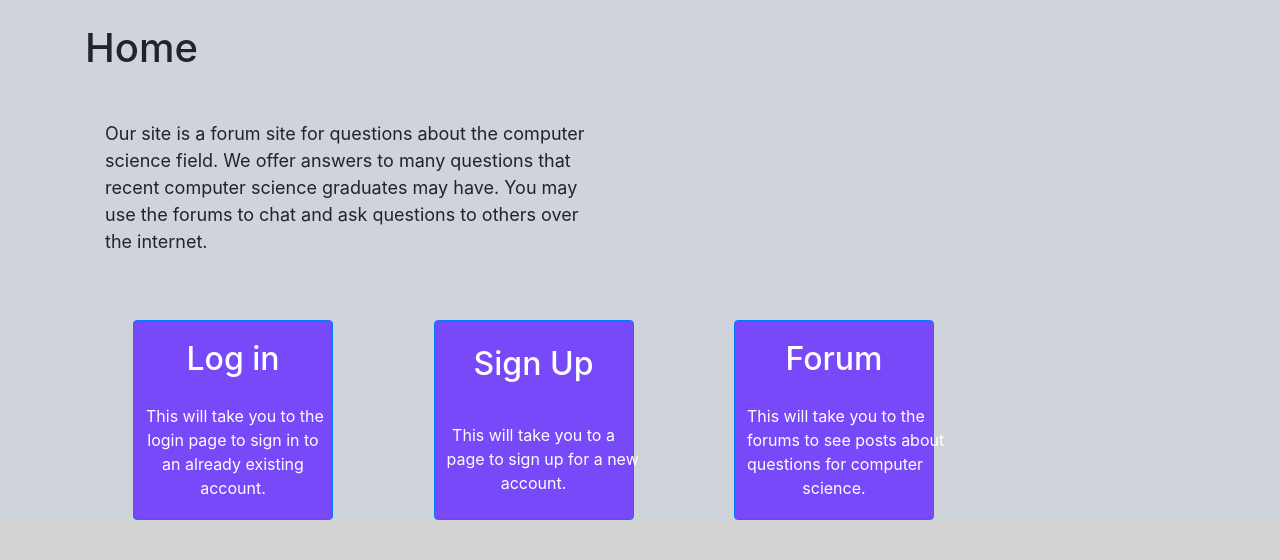
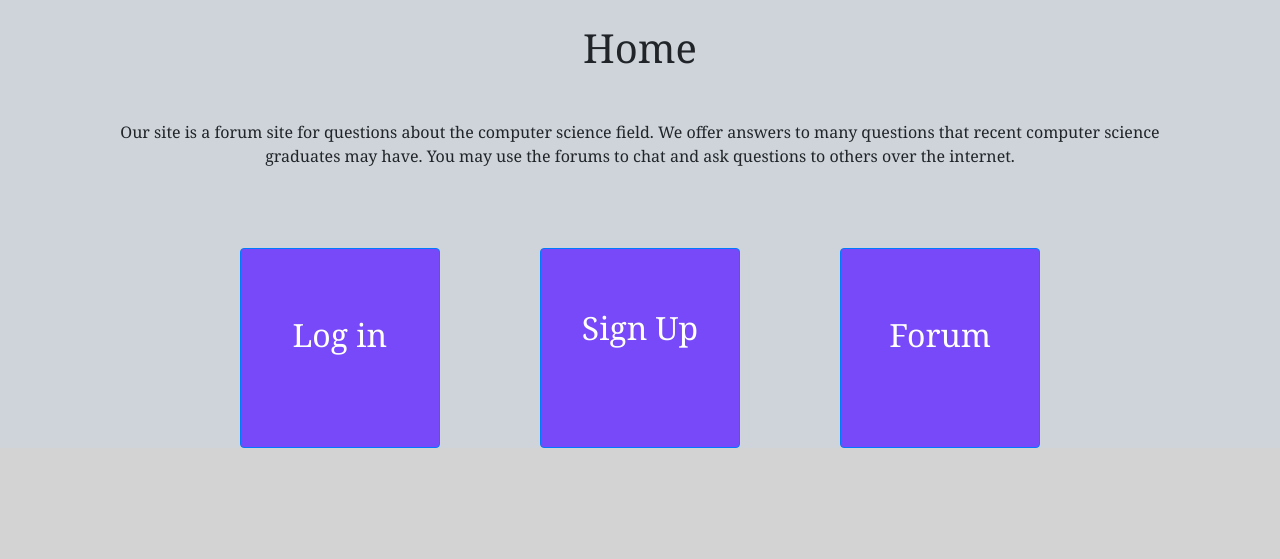
Before and after one commit to evanstone32/Comp-Sci-Messageboard-Final-Project, a Flask app: page / in a window 1280 px wide. Shown: the part 56-615 px from the top of the page. Run offline with Flask 2, Linux system fonts and the light colour scheme.

Commit message:
added new files

```diff
--- a/Fourm.sql
+++ b/Fourm.sql
@@ -3,6 +3,7 @@ USE Forum;
 
 CREATE TABLE Users
 	(User_ID INT AUTO_INCREMENT NOT NULL PRIMARY KEY,
+    username varchar(50),
 	email varchar(50),
     pass varchar (50),
     first_name varchar(50),
--- a/app.py
+++ b/app.py
@@ -1,27 +1,27 @@
 from flask import Flask, redirect, render_template, request
-from src.repositories.user_repository import get_user_repository
+from src.repositories.user_repository import _user_repo as users
 from src.PassHandler import PassHandler
+from src.models.models import User, db
+
+global logged_in_user
+global logged_in
+
+password_handler = PassHandler()
 
 app = Flask(__name__)
 app.config['SQLALCHEMY_DATABASE_URI'] = \
-    'mysql://root:GroupPass123@localhost:3306/Forum'
+    'mysql://root:mynewpassword@localhost:3306/Forum'
 app.config['SQLALCHEMY_TRACK_MODIFICATIONS'] = False
-#db.init_app(app)
 
-password_handler = PassHandler()
-
-global logged_in_user
-
-global logged_in
-logged_in = False
+db.init_app(app)
+with app.app_context():
+    db.create_all()
+    users.create_user("Todd", "Lewis", "Todd.Lewis@gmail.com",
+                      "Tlewyy", users.get_new_user_num(), password_handler.hash_password('password'))
 
 
-users = get_user_repository()
-
-users.create_user("Todd", "Lewis", "Todd.Lewis@gmail.com",
-                  "Tlewyy", users.get_new_user_num())
-users.get_all_users()[0].set_password(
-    password_handler.hash_password('password'))
+# app = create_app()
+logged_in = False
 
 
 @app.route('/', methods=['POST', 'GET'])
@@ -69,14 +69,15 @@ def profile():
 
             global logged_in_user
             logged_in_user = users.create_user(request.form.get('fname'),
-                                               request.form.get('lname'), request.form.get('email'), request.form.get('username'), users.get_new_user_num())
-            logged_in_user.set_password(
-                password_handler.hash_password(request.form.get('password')))
+                                               request.form.get('lname'), request.form.get('email'), request.form.get('username'), users.get_new_user_num(), password_handler.hash_password(request.form.get('password')))
+
             global logged_in
             logged_in = True
 
         else:
             # If user is Logging in
+
+            print(user)
 
             if not password_handler.verify_password(request.form.get('password'), user.password):
                 return render_template('login.html', error="Password Invalid")
--- a/requirements.txt
+++ b/requirements.txt
@@ -16,3 +16,5 @@ pyparsing==3.0.9
 pytest==7.1.3
 tomli==2.0.1
 Werkzeug==2.2.2
+flask-sqlalchemy
+mysql
--- a/src/models/user.py
+++ b/src/models/user.py
@@ -1,12 +1,13 @@
 class User:
     """A user holds a first name, last name, handle, and a user id"""
 
-    def __init__(self, fname: str, lname: str, email: str, username: str, user_id: int) -> None:
+    def __init__(self, fname: str, lname: str, email: str, username: str, user_id: int,  password: str):
         self.fname = fname
         self.lname = lname
         self.email = email
         self.username = username
         self.user_id = user_id
+        self.password = password
 
     def set_username(self, new_username):
         self.username = new_username
--- a/static/style.css
+++ b/static/style.css
@@ -8,10 +8,14 @@
     text-align: center;
     font-family: Cambria, Cochin, Georgia, Times, 'Times New Roman', serif;
     text-align: center;
-    font-size: larger;
+
     flex-flow: wrap;
 }
-
+h1.topical {
+    font-family: Cambria, Cochin, Georgia, Times, 'Times New Roman', serif;
+    text-align: center;
+    /* font-size: xx-large; */
+}
 .btn-huge {
     padding-top: 20px;
     padding-bottom: 20px;
@@ -40,8 +44,14 @@ div.sign-log-btn a {
 body {
     background-color: var(--grey);
 }
+div.content form button {
 
+    display: flex;
+    justify-content: center;
+
+}
 .bigButton {
-    width: 500px;
-    height: 500px;
+    width: 200px;
+    height: 200px;
+    background-color: #7749F8;
 }
--- a/templates/index.html
+++ b/templates/index.html
@@ -4,41 +4,47 @@
 
 {% block body %}
 <html>
-<h1 class="mb-5">Home</h1>
-<div style="width: 500px; height: 200px; margin-left: 20px; margin-top: 20px; font-size: large;">
+<div class="topical" style="margin-bottom: 5rem;">
+    <h1 class="mb-5 topical">Home</h1>
+
     Our site is a forum site for questions about the computer science field. We offer answers
     to many questions that recent computer science graduates may have. You may use the forums to chat and
-    ask questions to others over the internet.</div>
+    ask questions to others over the internet.
+</div>
 
 
-
-    <div class="d-grid gap-4 d-md-block">
-        <a href="/login" >
-        <button class="btn btn-primary mx-5" type="button" style="height: 200px; width: 200px; background-color: #7749F8;">
+<div class="topical" style="margin-bottom: 5rem;">
+    <div class="d-grid gap-4 d-md-block content">
+        <a href="/login">
+            <button class="btn btn-primary mx-5" type="button"
+                style="height: 200px; width: 200px; background-color: #7749F8;">
                 <h2 style="margin-bottom: 25px;">Log in</h2>
-            <p1>This will take you to the<br>
+                <!-- <p1>This will take you to the<br>
             login page to sign in to <br>
             an already existing <br>
-            account.</p1>
+            account.</p1> -->
             </button>
         </a>
         <a href="/register">
-        <button class="btn btn-primary mx-5" type="button" style="height: 200px; width: 200px; background-color: #7749F8;">
+            <button class="btn btn-primary mx-5" type="button"
+                style="height: 200px; width: 200px; background-color: #7749F8;">
                 <h2 style="margin-bottom: 40px;">Sign Up</h2>
-            <p1>This will take you to a <br>
+                <!-- <p1>This will take you to a <br>
                 page to sign up for a new <br>
-                account.</p1>
+                account.</p1> -->
             </button>
         </a>
-        <a href="/forum" >
-        <button class="btn btn-primary mx-5" type="button"style="height: 200px; width: 200px; background-color: #7749F8;">
+        <a href="/forum">
+            <button class="btn btn-primary mx-5" type="button"
+                style="height: 200px; width: 200px; background-color: #7749F8;">
                 <h2 style="margin-bottom: 25px;">Forum</h2>
-            <p1>This will take you to the <br>
+                <!-- <p1>This will take you to the <br>
                 forums to see posts about <br>
                 questions for computer <br>
-                 science.</p1>
+                 science.</p1> -->
             </button>
         </a>
+    </div>
 </div>
 
 </html>
```
Also changed, not shown: src/models/models.py (added, +12 -0 lines), src/repositories/user_repository.py (+18 -51 lines). Lines whose indentation alone changed are shown as unchanged.
